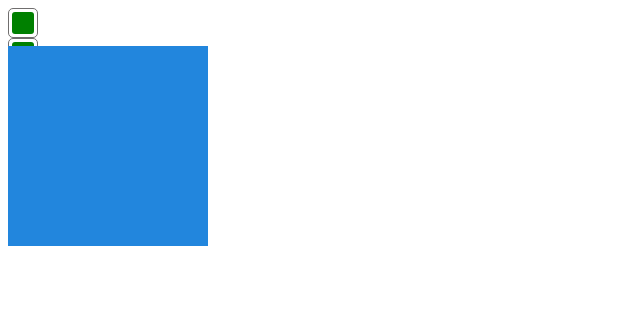
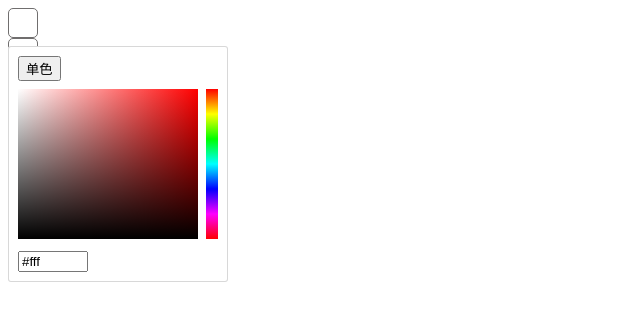
Before and after one commit to 319635179/hu-color-picker, a Vue app: page / in a window 1280 px wide. Both pictures are taken after a click on the element 23 px from the left and 23 px from the top of the page. Shown: the top 320 px of the page, without its empty margins (0-640 px from the left). Built offline with nearby package versions, Linux system fonts and the light colour scheme.

Commit message:
编辑结构初始化

```diff
--- /dev/null
+++ b/src/app/editor.vue
@@ -0,0 +1,52 @@
+<template>
+  <div class="hu-color-editor">
+    <header class="hu-popper-header">
+      <button @click="isGradient = false">单色</button>
+    </header>
+    <main class="hu-popper-body">
+      <Block />
+      <Line class="line" />
+    </main>
+    <footer class="hu-popper-footer">
+      <input class="hu-color-input" v-model="modelValue" />
+    </footer>
+  </div>
+</template>
+
+<script setup lang="ts">
+import type { IHuGradientColor } from '@/app/interface'
+import { ref } from 'vue'
+import Block from '@/components/block.vue'
+import Line from '@/components/line.vue'
+
+const modelValue = defineModel<string | IHuGradientColor>({
+  set(val) {
+    return val
+  }
+})
+const isGradient = ref(false)
+const gradientType = ref('line')
+</script>
+
+<style scoped lang="less">
+* {
+  box-sizing: border-box;
+}
+.hu-popper-header {
+  width: 100%;
+  padding: 0 10px;
+}
+.hu-popper-body {
+  width: 100%;
+  padding: 8px 10px;
+  .line {
+    float: right;
+  }
+}
+.hu-popper-footer {
+  padding: 0 10px;
+  .hu-color-input {
+    width: 70px;
+  }
+}
+</style>
--- a/src/app/index.vue
+++ b/src/app/index.vue
@@ -10,7 +10,9 @@
         :parentId="id"
         @unmount="handleUnmount"
         :rect="getRect()"
-      />
+      >
+        <Editor v-model="modelValue" />
+      </Popper>
     </Transition>
   </teleport>
 </template>
@@ -24,6 +26,7 @@ import { getGradientColor } from '@/app/options'
 import { getUniqueId } from '@/app/utils'
 import { usePopper } from '@/components/popper'
 import Popper from '@/components/popper.vue'
+import Editor from '@/app/editor.vue'
 
 const modelValue = defineModel<string | IHuGradientColor>({
   set(val) {
--- a/src/components/block.vue
+++ b/src/components/block.vue
@@ -22,8 +22,10 @@ defineComponent({
 
 <style scoped>
 .hu-color-block {
+  display: inline-block;
   width: 180px;
   height: 150px;
-  background: linear-gradient(to top, #000, #0000), linear-gradient(to right, #fff, var(--hu-check-color, red));
+  background: linear-gradient(to top, #000, #0000),
+    linear-gradient(to right, #fff, var(--hu-check-color, red));
 }
 </style>
--- a/src/components/line.vue
+++ b/src/components/line.vue
@@ -12,14 +12,19 @@ defineComponent({
 
 <style scoped lang="less">
 .hu-color-line {
+  display: inline-block;
   width: 12px;
   height: 150px;
-  background: linear-gradient(to bottom, #f00 0%, #ff0 calc(1 * 100% / 6),
-  #ff0 calc(1 * 100% / 6),
-  #0f0 calc(2 * 100% / 6),
-  #0ff calc(3 * 100% / 6),
-  #00f calc(4 * 100% / 6),
-  #f0f calc(5 * 100% / 6),
-  #f00 calc(6 * 100% / 6));
+  background: linear-gradient(
+    to bottom,
+    #f00 0%,
+    #ff0 calc(1 * 100% / 6),
+    #ff0 calc(1 * 100% / 6),
+    #0f0 calc(2 * 100% / 6),
+    #0ff calc(3 * 100% / 6),
+    #00f calc(4 * 100% / 6),
+    #f0f calc(5 * 100% / 6),
+    #f00 calc(6 * 100% / 6)
+  );
 }
 </style>
--- a/src/components/popper.ts
+++ b/src/components/popper.ts
@@ -4,10 +4,8 @@ import './popper.less'
 const POPPER_ID = 'hu-color-popper'
 
 export const usePopper = () => {
-  let popper = document.getElementById(POPPER_ID)
-
   const initPopper = () => {
-    popper = document.getElementById(POPPER_ID)
+    let popper = document.getElementById(POPPER_ID)
     if (!popper) {
       popper = document.createElement('div')
       popper.id = POPPER_ID
--- a/src/components/popper.vue
+++ b/src/components/popper.vue
@@ -1,5 +1,7 @@
 <template>
-  <div :id class="hu-color-popper" :style="getStyle()"></div>
+  <div :id class="hu-color-container" :style="getStyle()">
+    <slot />
+  </div>
 </template>
 
 <script setup lang="ts">
@@ -67,10 +69,13 @@ onUnmounted(() => {
 </script>
 
 <style scoped lang="less">
-.hu-color-popper {
+.hu-color-container {
   position: absolute;
-  width: 200px;
-  height: 200px;
-  background: #2286dd;
+  width: 220px;
+  height: auto;
+  border-radius: 3px;
+  box-shadow: 0 0 0 1px #d8d8d8 inset;
+  background: #fff;
+  padding: 10px 0;
 }
 </style>
--- a/src/views/index.vue
+++ b/src/views/index.vue
@@ -7,7 +7,7 @@
 import { defineComponent, ref } from 'vue'
 import ColorPicker from '@/app/index'
 
-const data = ref('green')
+const data = ref('#fff')
 
 defineComponent({
   name: 'Home'
```
